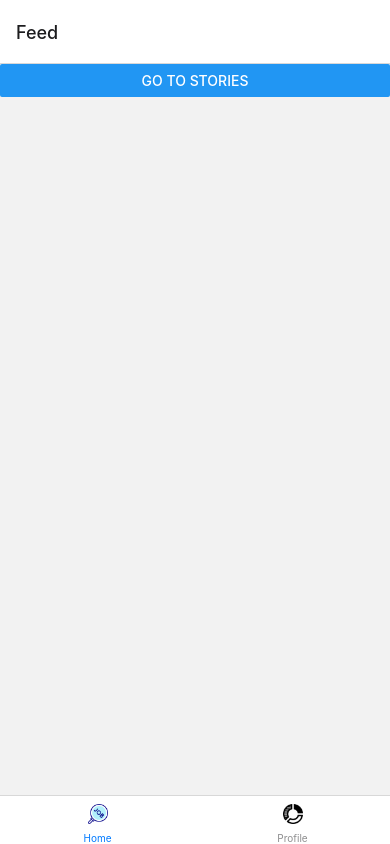
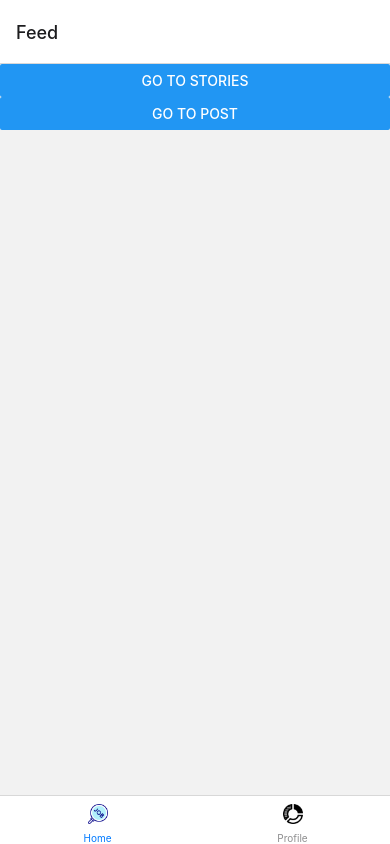
Before and after one commit to renatojfsantos/RN_APP, a React Native app: screen /Feed in a window 390 px wide. Built offline with nearby package versions, Linux system fonts and the light colour scheme.

Commit message:
feat: navigate nested navigator

```diff
--- a/src/screens/Feed/index.tsx
+++ b/src/screens/Feed/index.tsx
@@ -7,9 +7,17 @@ export const Feed = ({navigation}) => {
   const handlePress = () => {
     navigation.navigate('Stories');
   };
+
+  const handlePressToPost = () => {
+    navigation.navigate('Profile', {
+      screen: 'Post',
+    });
+  };
+
   return (
     <Container>
       <Button title="Go to Stories" onPress={handlePress} />
+      <Button title="Go to Post" onPress={handlePressToPost} />
     </Container>
   );
 };
--- a/src/screens/Profile/styles.ts
+++ b/src/screens/Profile/styles.ts
@@ -4,4 +4,5 @@ export const Container = styled.View`
   flex: 1;
   align-items: center;
   justify-content: center;
+  background-color: blue;
 `;
```
